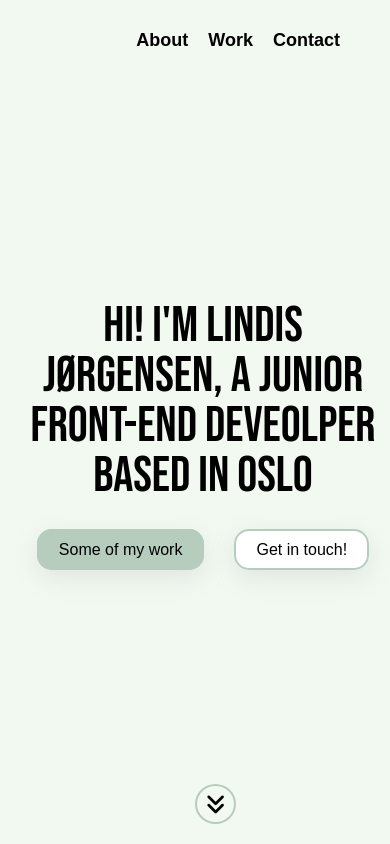
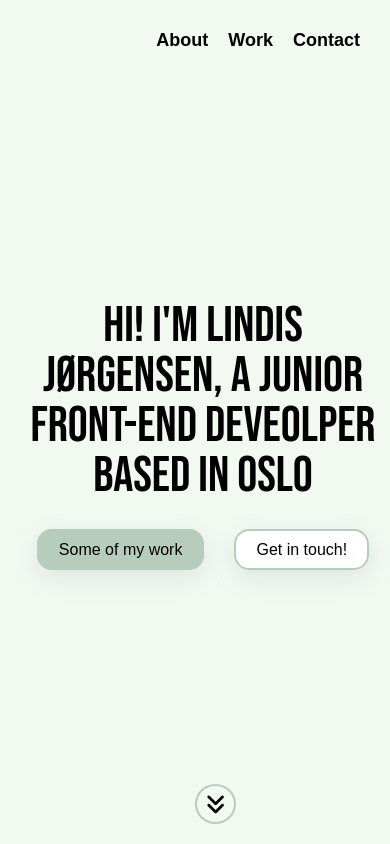
Before and after one commit to lindijor/portfolio, a React (Create React App) app: page / in a window 390 px wide. Shown: the top 844 px of the page. Built offline with nearby package versions, Linux system fonts and the light colour scheme.

Commit message:
Adjusting nav bar placement on mobile

```diff
--- a/src/Header.css
+++ b/src/Header.css
@@ -61,4 +61,8 @@ nav a:hover {
   .header {
     width: 100vw;
   }
+
+  nav ul {
+    right: 30px;
+  }
 }
```
